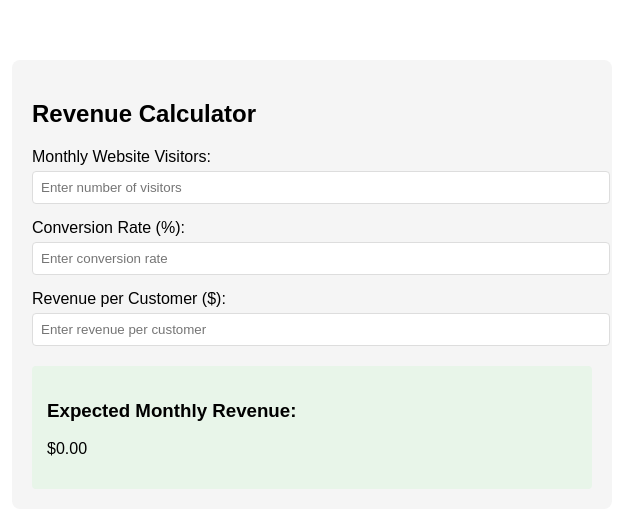
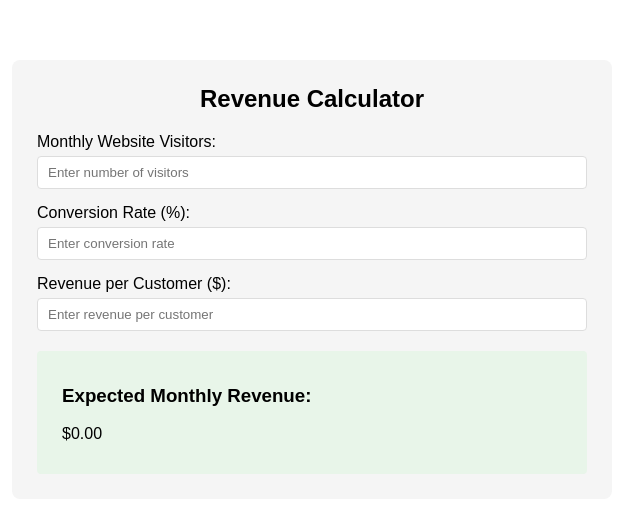
Before and after one commit to dign9439/mrr-calculator, a plain HTML site: page index.html in a window 1280 px wide. Shown: the whole page, without its empty margins (328-969 px from the left). Drawn offline with Linux system fonts and the light colour scheme.

Commit message:
centered the input fields and h2 tag

```diff
--- a/index.html
+++ b/index.html
@@ -13,11 +13,16 @@
         }
         .calculator {
             background-color: #f5f5f5;
-            padding: 20px;
+            padding: 25px;
             border-radius: 8px;
+        }
+        .calculator h2 {
+            text-align: center;
+            margin-top: 0;
         }
         .input-group {
             margin-bottom: 15px;
+            padding: 0;
         }
         label {
             display: block;
@@ -25,13 +30,14 @@
         }
         input {
             width: 100%;
-            padding: 8px;
+            padding: 8px 10px;
             border: 1px solid #ddd;
             border-radius: 4px;
+            box-sizing: border-box;
         }
         .result {
             margin-top: 20px;
-            padding: 15px;
+            padding: 15px 25px;
             background-color: #e8f5e9;
             border-radius: 4px;
         }
```
